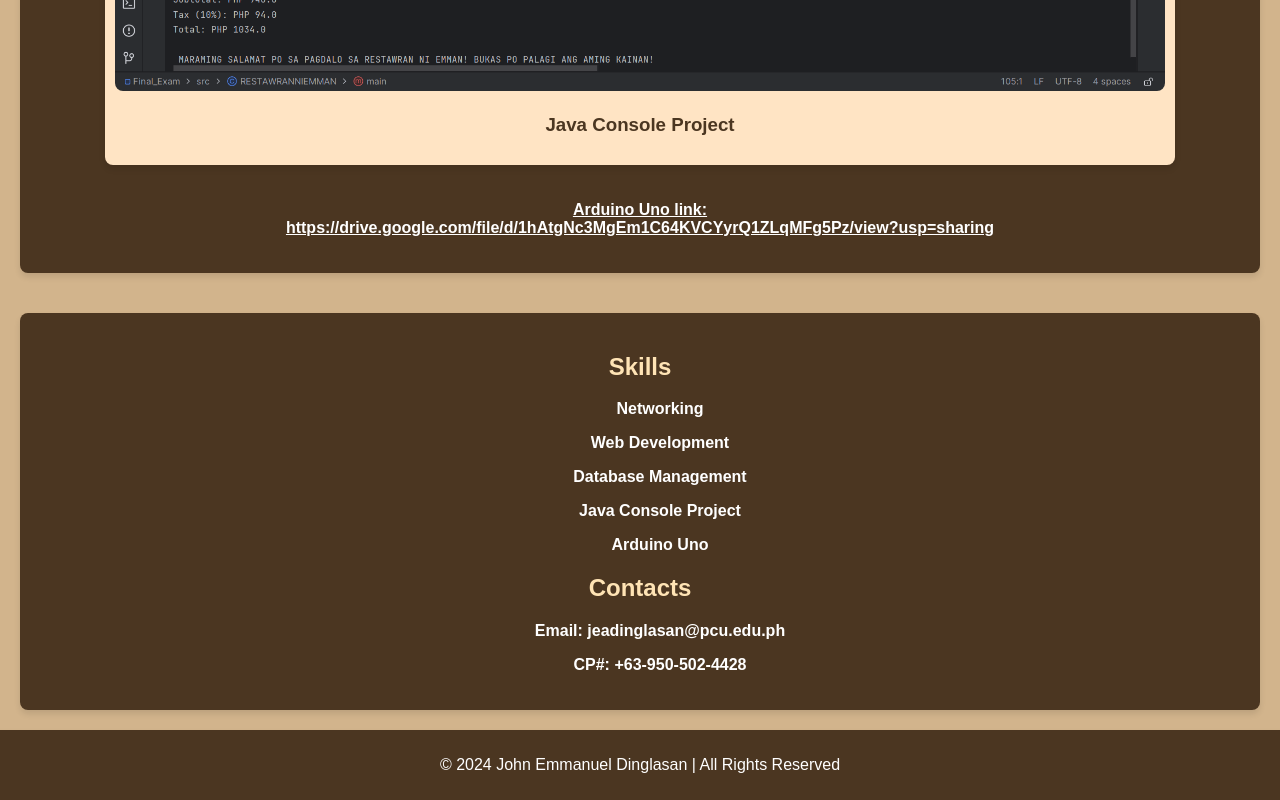
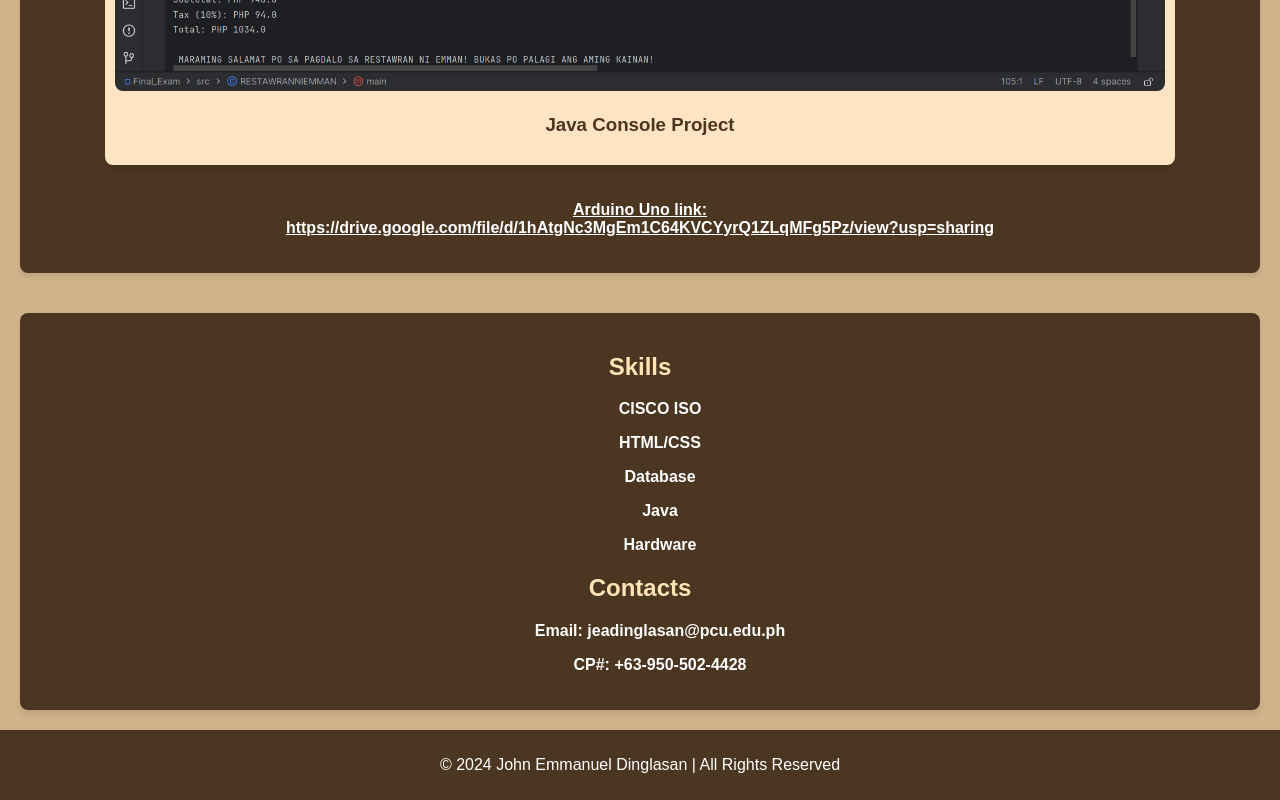
Before and after one commit to Emmanuel-stu/portfolio, a plain HTML site: page index.html in a window 1280 px wide. Shown: the part 5469-6269 px from the top of the page. Drawn offline with Linux system fonts and the light colour scheme.

Commit message:
Update index.html

```diff
--- a/index.html
+++ b/index.html
@@ -61,11 +61,11 @@
     <section id="skills">
         <h2>Skills</h2>
         <ul>
-            <strong><p>Networking</p></strong>
-            <strong><p>Web Development</p></strong>
-            <strong><p>Database Management</p></strong>
-            <strong><p>Java Console Project</p></strong>
-            <strong><p>Arduino Uno</p></strong>
+            <strong><p>CISCO ISO</p></strong>
+            <strong><p>HTML/CSS</p></strong>
+            <strong><p>Database</p></strong>
+            <strong><p>Java</p></strong>
+            <strong><p>Hardware</p></strong>
         </ul>
 
         <h2>Contacts</h2>
```
